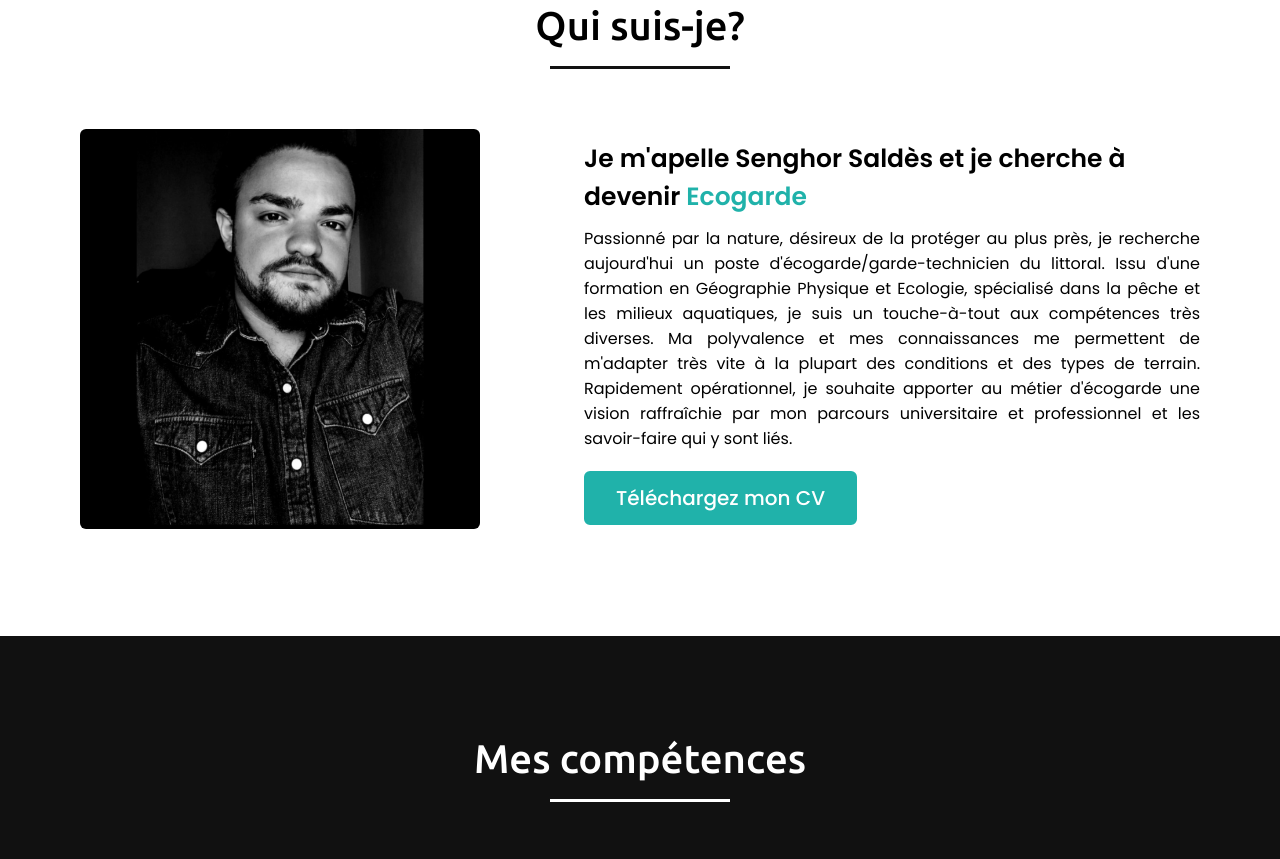
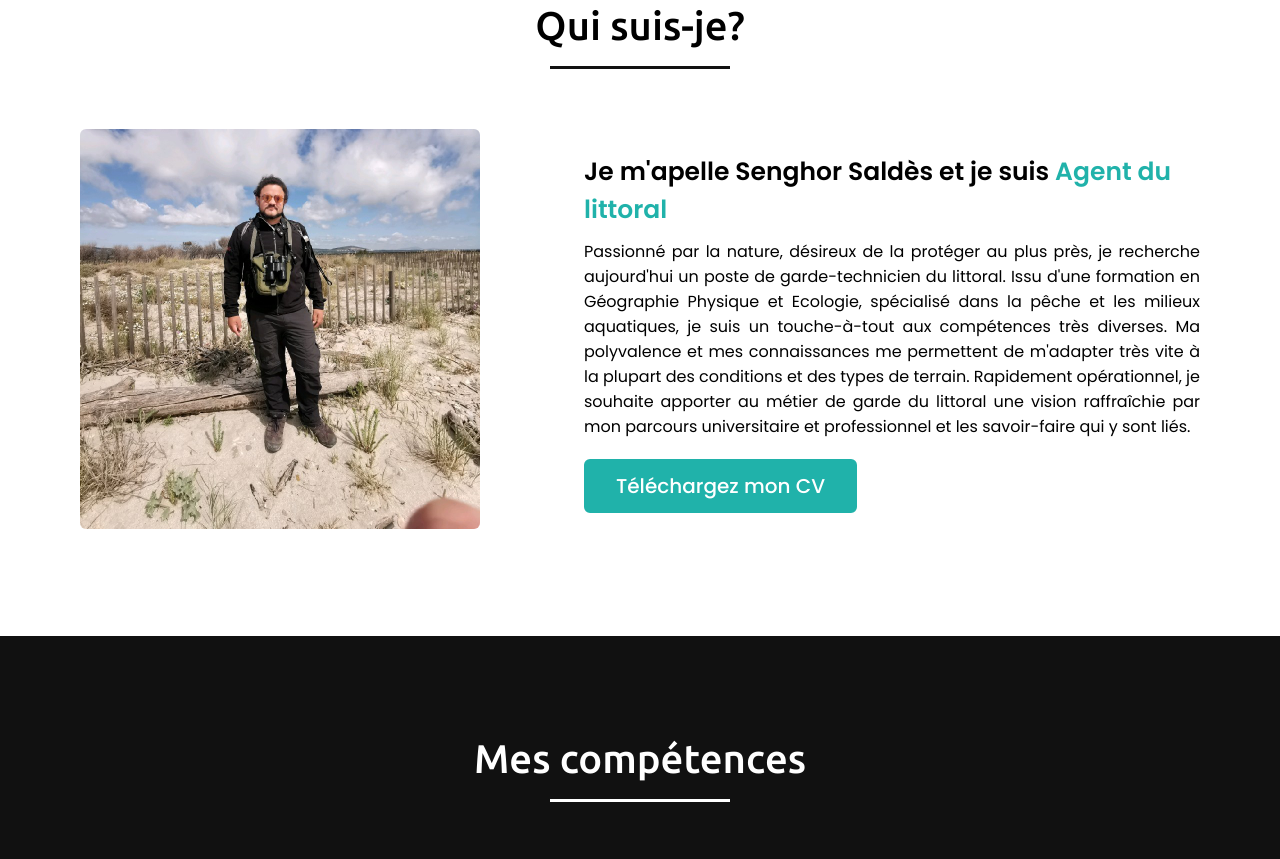
Before and after one commit to SenghorSaldes/SenghorSaldes.github.io, a plain HTML site: page index.html in a window 1280 px wide. Shown: the part 897-1756 px from the top of the page. Drawn offline with Linux system fonts and the light colour scheme.

Commit message:
Modification CV

```diff
--- a/index.html
+++ b/index.html
@@ -54,13 +54,13 @@
         <h2 class="title">Qui suis-je?</h2>
         <div class = "about-content">
             <div class = "left">
-                <img src="./images/Ranger.png" alt ="ranger">
+                <img src="./images/Ranger.jpg" alt ="ranger">
            </div>
            <div class= "right">
-            <div class ="text">Je m'apelle Senghor Saldès et je cherche à devenir<span> Ecogarde</span></div>
-            <p>Passionné par la nature, désireux de la protéger au plus près, je recherche aujourd'hui un poste d'écogarde/garde-technicien du littoral. Issu d'une formation en Géographie Physique et Ecologie, spécialisé dans la pêche et les milieux aquatiques, je suis un touche-à-tout aux compétences très diverses.
+            <div class ="text">Je m'apelle Senghor Saldès et je suis <span> Agent du littoral</span></div>
+            <p>Passionné par la nature, désireux de la protéger au plus près, je recherche aujourd'hui un poste de garde-technicien du littoral. Issu d'une formation en Géographie Physique et Ecologie, spécialisé dans la pêche et les milieux aquatiques, je suis un touche-à-tout aux compétences très diverses.
                 Ma polyvalence et mes connaissances me permettent de m'adapter très vite à la plupart des conditions et des types de terrain. Rapidement opérationnel, je souhaite apporter au métier
-                d'écogarde une vision raffraîchie par mon parcours universitaire et professionnel et les savoir-faire qui y sont liés.
+                de garde du littoral une vision raffraîchie par mon parcours universitaire et professionnel et les savoir-faire qui y sont liés.
             </p>
             <a href="./Doc/CV.pdf"   >Téléchargez mon CV</a>
 
```
Also changed, not shown: images/Ranger.jpg (added), images/Ranger.png (deleted), 1 other file.
